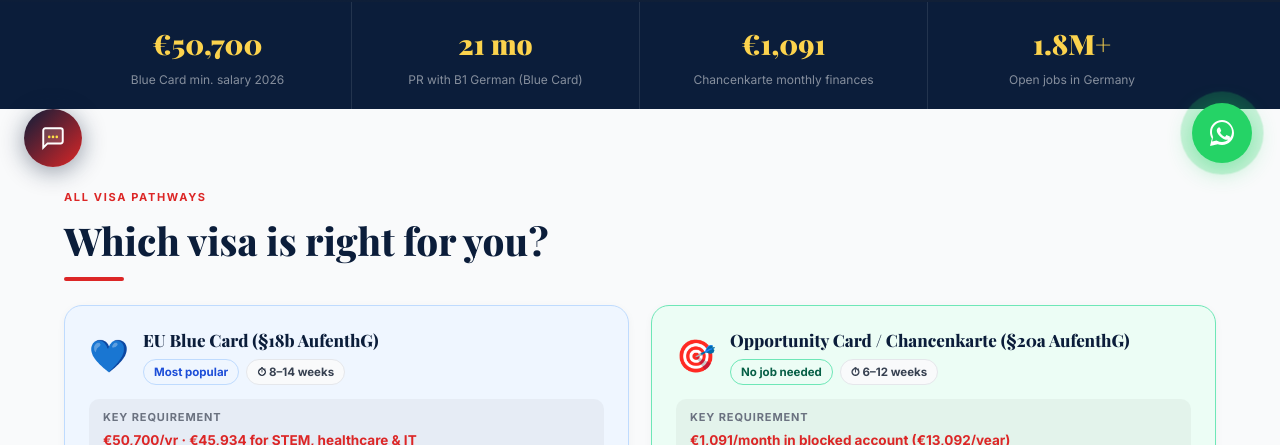
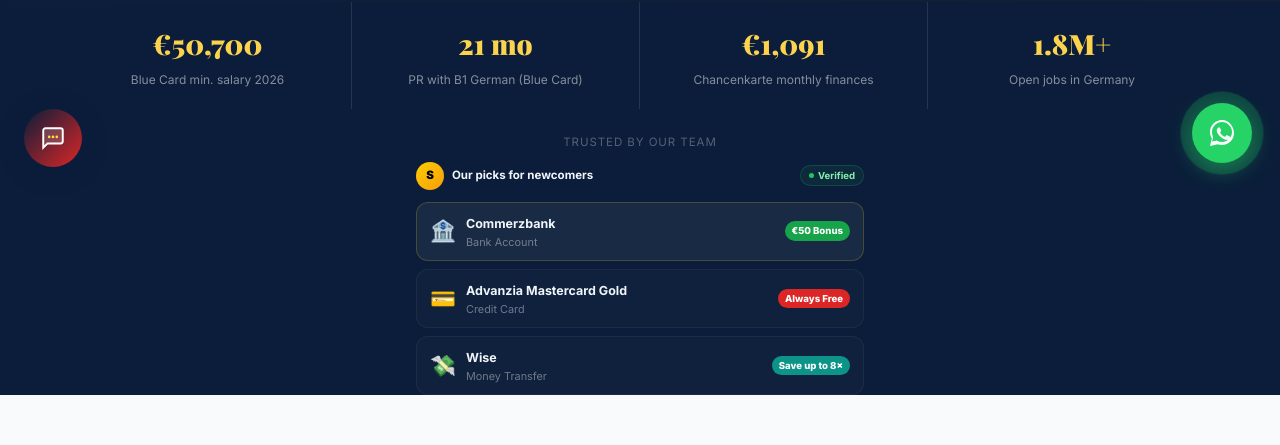
Before and after one commit to ShaistaShabbir-prog/start-in-germany-full, a Next.js app: page /visa in a window 1280 px wide. Shown: the part 609-1054 px from the top of the page. Built offline with nearby package versions, Linux system fonts and the light colour scheme; grey boxes are pictures that could not be loaded.

Commit message:
feat: add sidebar RecommendationWidget to visa page

```diff
--- a/app/visa/page.tsx
+++ b/app/visa/page.tsx
@@ -1,4 +1,5 @@
 "use client";
+import RecommendationWidget from "@/components/RecommendationWidget";
 import React from "react";
 import Link from "next/link";
 
@@ -57,6 +58,11 @@ function StatBar({ stats }: { stats: { n: string; l: string }[] }) {
             </div>
           ))}
         </div>
+      </div>
+      {/* Sidebar recommendation */}
+      <div style={{maxWidth:"480px",margin:"24px auto 0",padding:"0 16px"}}>
+        <div style={{fontSize:".72rem",color:"rgba(255,255,255,.3)",textAlign:"center",marginBottom:"10px",textTransform:"uppercase",letterSpacing:".08em"}}>Trusted by our team</div>
+        <RecommendationWidget variant="sidebar" />
       </div>
     </div>
   );
```
